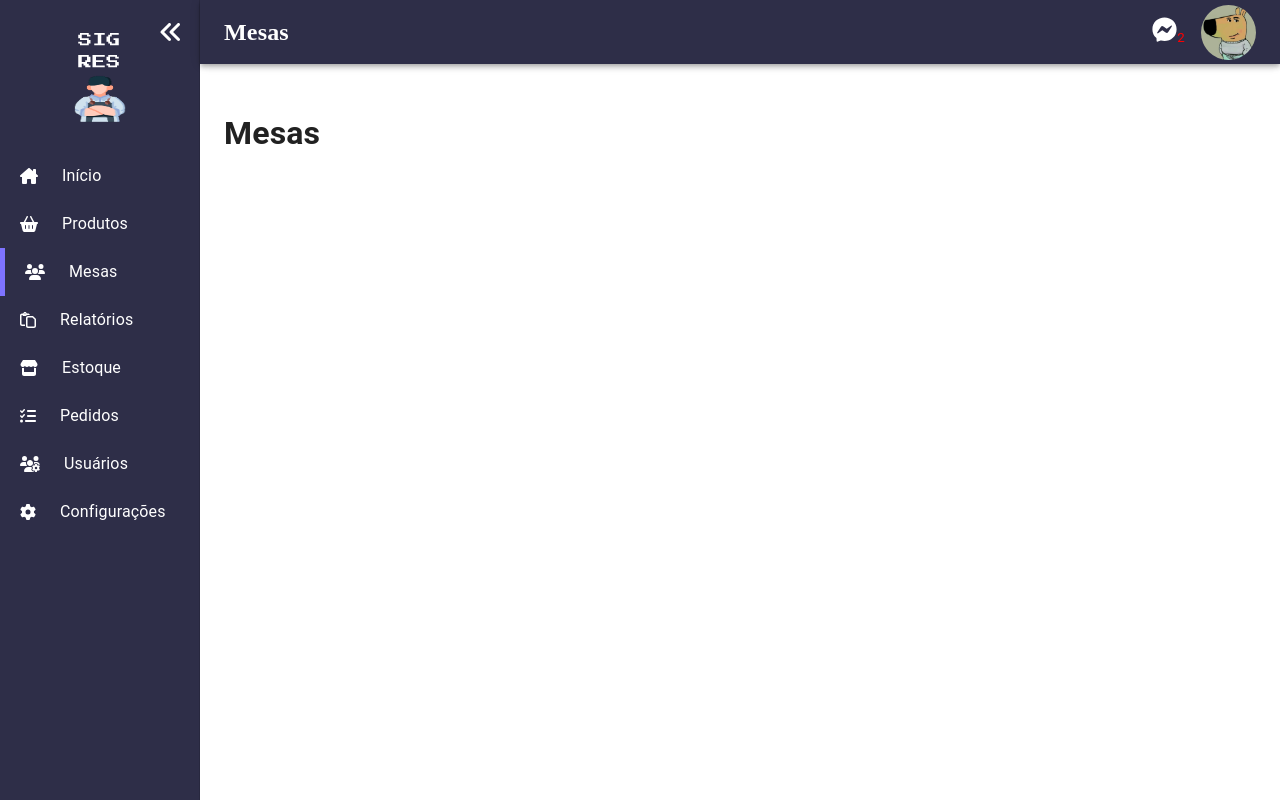
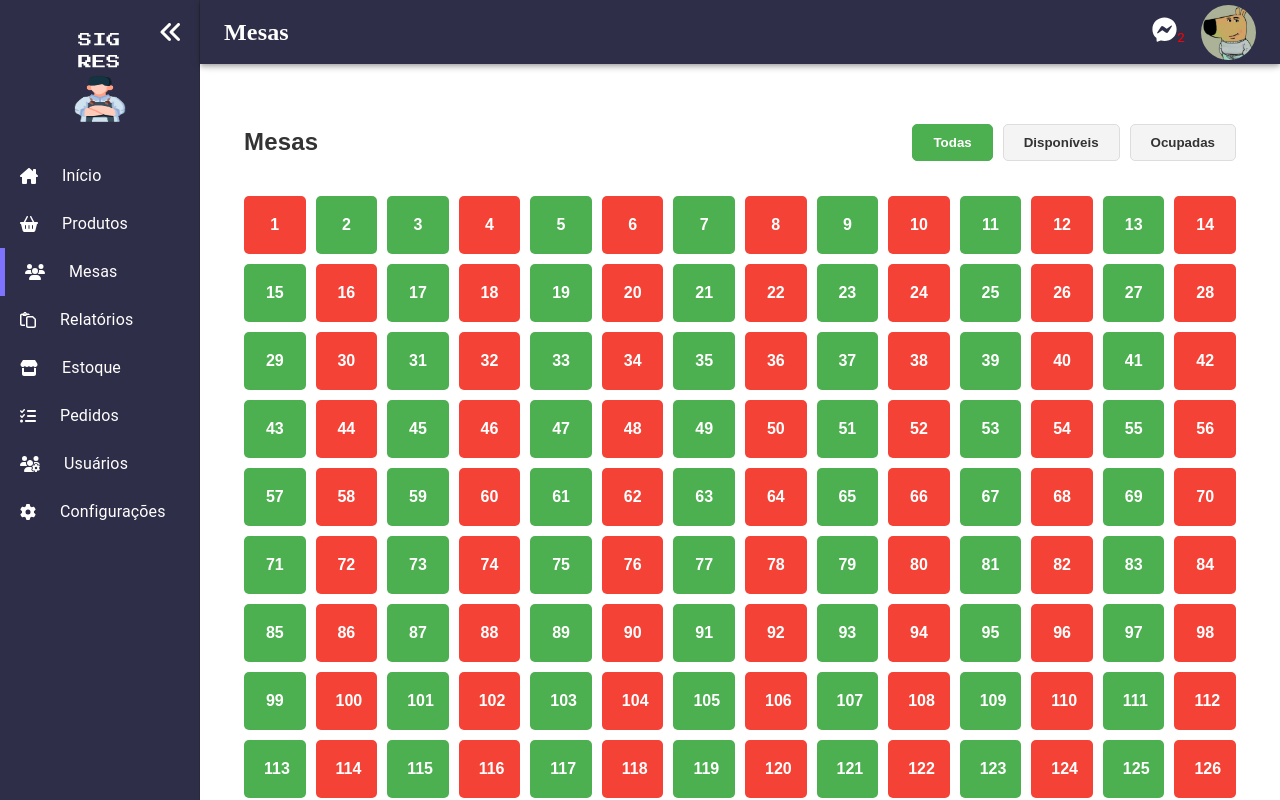
Before and after one commit to Dags0n/sigres, a React (Create React App) app: page /tables in a window 1280 px wide. Shown: the top 800 px of the page. Built offline with nearby package versions, Linux system fonts and the light colour scheme.

Commit message:
feat: cria páginas das mesas

```diff
--- a/src/App.js
+++ b/src/App.js
@@ -9,6 +9,7 @@ import InfoUser from './pages/users/InfoUser';
 import Products from './pages/products/Products';
 import AddProduct from './pages/products/AddProduct';
 import InfoProduct from './pages/products/InfoProduct';
+import Tables from './pages/tables/Tables';
 
 const router = createBrowserRouter([
   {
@@ -42,7 +43,10 @@ const router = createBrowserRouter([
   },
   {
     path: '/tables',
-    element: <Navbar ><h1>Mesas</h1></Navbar>,
+    element:
+    <Navbar >
+      <Tables />
+    </Navbar>,
   },
   {
     path: '/reports',
--- /dev/null
+++ b/src/pages/tables/Tables.css
@@ -0,0 +1,68 @@
+.table-list-container {
+    padding: 20px;
+    font-family: Arial, sans-serif;
+}
+
+.table-list-header {
+    display: flex;
+    justify-content: space-between;
+    align-items: center;
+    margin-bottom: 20px;
+}
+
+.table-list-header h1 {
+    font-size: 24px;
+    color: #333;
+}
+
+.filter-buttons {
+    display: flex;
+    gap: 10px;
+}
+
+.filter-button {
+    padding: 10px 20px;
+    border: 1px solid #ddd;
+    border-radius: 5px;
+    background-color: #f4f4f4;
+    cursor: pointer;
+    font-weight: bold;
+    color: #333;
+    transition: all 0.3s;
+}
+
+.filter-button.active,
+.filter-button:hover {
+    background-color: #4caf50;
+    color: white;
+    border-color: #4caf50;
+}
+
+.table-grid {
+    display: grid;
+    grid-template-columns: repeat(auto-fit, minmax(60px, 1fr));
+    gap: 10px;
+}
+
+.table-button {
+    padding: 20px;
+    border: none;
+    border-radius: 5px;
+    font-size: 16px;
+    font-weight: bold;
+    color: white;
+    cursor: pointer;
+    transition: all 0.3s;
+}
+
+.table-button.available {
+    background-color: #4caf50;
+}
+
+.table-button.occupied {
+    background-color: #f44336;
+}
+
+.table-button:hover {
+    opacity: 0.9;
+}
--- /dev/null
+++ b/src/pages/tables/Tables.jsx
@@ -0,0 +1,73 @@
+import React, { useState } from 'react';
+import './Tables.css'; // Arquivo CSS para estilização
+
+const Tables = () => {
+    const [filter, setFilter] = useState('all'); // Estado para o filtro de mesas
+    const [tables, setTables] = useState(
+        [
+            { id: 1, number: '1', status: 'occupied' },
+            { id: 2, number: '2', status: 'available' },
+            { id: 3, number: '3', status: 'available' },
+            { id: 4, number: '4', status: 'occupied' },
+            ...Array.from({ length: 200 }, (_, i) => ({
+                id: i + 5,
+                number: (i + 5).toString(),
+                status: i % 2 === 0 ? 'available' : 'occupied',
+            })),
+        ]
+    );
+
+    const filteredTables =
+        filter === 'all' ? tables : tables.filter((table) => table.status === filter);
+
+    const trocar = (id) => {
+        setTables((prevTables) =>
+            prevTables.map((table) =>
+                table.id === id
+                    ? { ...table, status: table.status === 'available' ? 'occupied' : 'available' }
+                    : table
+            )
+        );
+    };
+
+    return (
+        <div className="table-list-container">
+            <header className="table-list-header">
+                <h1>Mesas</h1>
+                <div className="filter-buttons">
+                    <button
+                        className={`filter-button ${filter === 'all' ? 'active' : ''}`}
+                        onClick={() => setFilter('all')}
+                    >
+                        Todas
+                    </button>
+                    <button
+                        className={`filter-button ${filter === 'available' ? 'active' : ''}`}
+                        onClick={() => setFilter('available')}
+                    >
+                        Disponíveis
+                    </button>
+                    <button
+                        className={`filter-button ${filter === 'occupied' ? 'active' : ''}`}
+                        onClick={() => setFilter('occupied')}
+                    >
+                        Ocupadas
+                    </button>
+                </div>
+            </header>
+            <div className="table-grid">
+                {filteredTables.map((table) => (
+                    <button
+                        key={table.id}
+                        className={`table-button ${table.status === 'available' ? 'available' : 'occupied'}`}
+                        onClick={() => trocar(table.id)}
+                    >
+                        {table.number}
+                    </button>
+                ))}
+            </div>
+        </div>
+    );
+};
+
+export default Tables;
```
